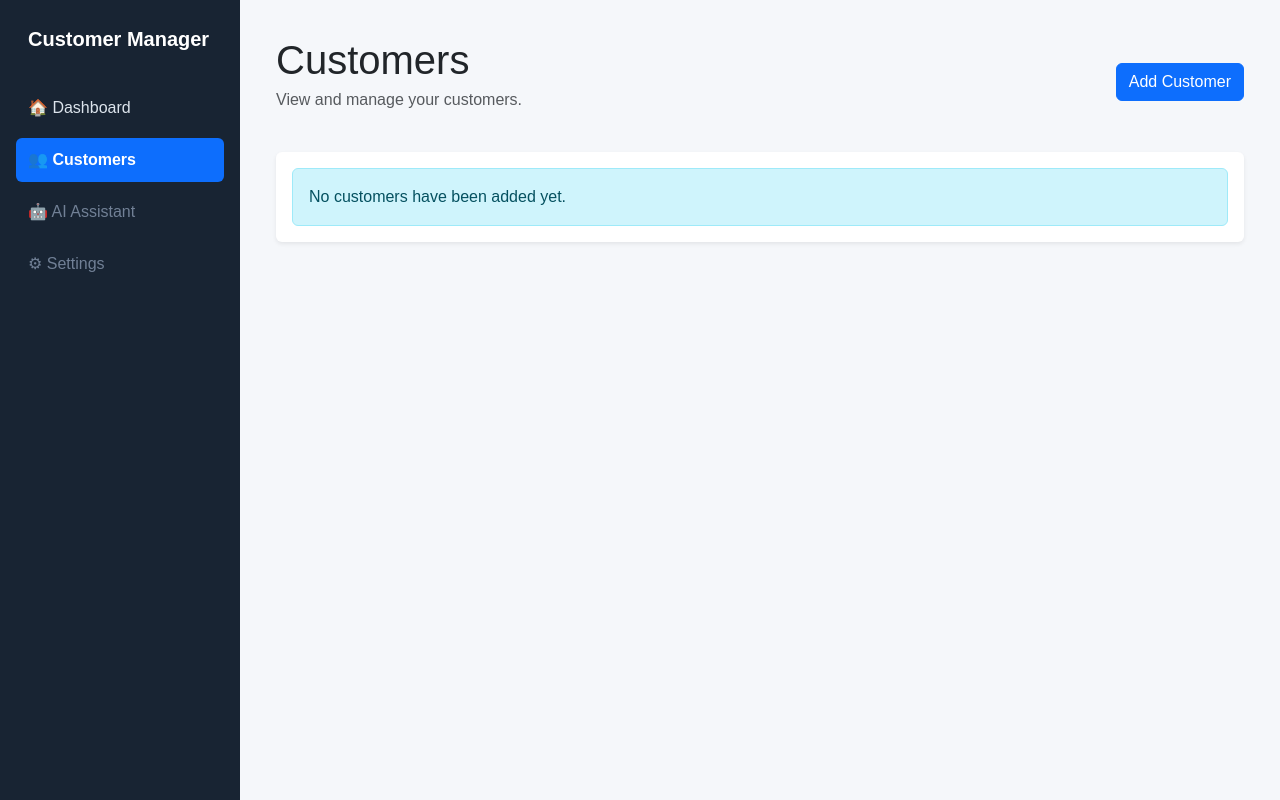
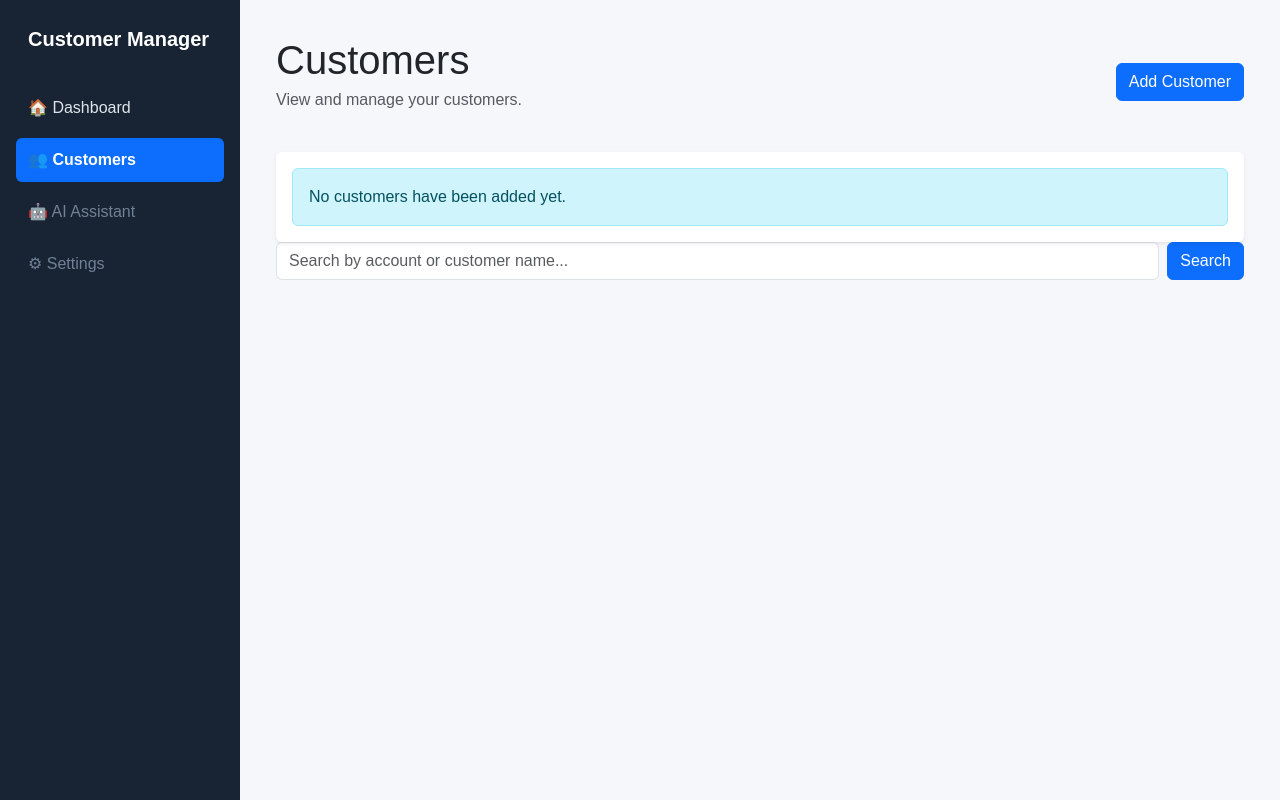
Before and after one commit to paulburdon-ops/CustomerManagementSystem, a Flask app: page /customers in a window 1280 px wide. Run offline with Flask 3, Linux system fonts and the light colour scheme; data that the repository does not hold is empty.

Commit message:
Sprint 2: Added customer management improvements and flash messages

```diff
--- a/app.py
+++ b/app.py
@@ -1,9 +1,9 @@
-from flask import Flask, abort, redirect, render_template, request, url_for
+from flask import Flask, abort, flash, redirect, render_template, request, url_for
 
 import customer_storage
 
 app = Flask(__name__)
-
+app.secret_key = "customerai-development-key"
 
 @app.route("/")
 def dashboard():
@@ -18,11 +18,18 @@ def dashboard():
 
 @app.route("/customers")
 def list_customers():
-    customers = customer_storage.get_all_customers()
+
+    search = request.args.get("search", "").strip()
+
+    if search:
+        customers = customer_storage.search_customers(search)
+    else:
+        customers = customer_storage.get_all_customers()
 
     return render_template(
         "customers.html",
         customers=customers,
+        search=search,
         current_page="customers",
     )
 
@@ -34,10 +41,19 @@ def add_customer():
         name = request.form["name"]
         account = request.form["account"]
 
-        customer_storage.add_customer(
+        if customer_storage.add_customer(
             name=name,
             account=account,
+        ):
+            flash(
+                "Customer added successfully.",
+        "success"
         )
+        else:
+            flash(
+                "Failed to add customer. Account may already exist.",
+                "warning",
+            )
 
         return redirect(url_for("list_customers"))
 
@@ -58,5 +74,55 @@ def view_customer(customer_id):
         current_page="customers",
     )
 
+@app.route("/customers/<int:customer_id>/edit", methods=["GET", "POST"])
+def edit_customer(customer_id):
+    customer = customer_storage.get_customer(customer_id)
+
+    if customer is None:
+        abort(404)
+
+    if request.method == "POST":
+        name = request.form["name"]
+
+        if customer_storage.update_customer(
+            account=customer.account,
+            name=name,
+        ):
+            flash("Customer updated successfully.", "success")
+        else:
+            flash("Failed to update customer.", "warning")
+
+        return redirect(url_for("list_customers"))
+
+    return render_template(
+        "customer_form.html",
+        customer=customer,
+        mode="edit",
+        current_page="customers",
+    )
+
+@app.route("/customers/<int:customer_id>/delete", methods=["GET", "POST"])
+def delete_customer(customer_id):
+
+    customer = customer_storage.get_customer(customer_id)
+
+    if customer is None:
+        abort(404)
+
+    if request.method == "POST":
+
+        if customer_storage.delete_customer(customer.account):
+            flash("Customer deleted successfully.", "success")
+        else:
+            flash("Failed to delete customer.", "warning")
+
+        return redirect(url_for("list_customers"))
+
+    return render_template(
+    "customer_delete.html",
+    customer=customer,
+    current_page="customers",
+)
+
 if __name__ == "__main__":
     app.run(debug=True)
--- a/customer_storage.py
+++ b/customer_storage.py
@@ -1,11 +1,19 @@
+import logging
 import sqlite3
-import logging
 from pathlib import Path
 
 from models import Customer
 
 
 DATABASE_FILE = Path(__file__).parent / "customers.db"
+
+
+def _create_customer_from_row(row: tuple) -> Customer:
+    return Customer(
+        id=row[0],
+        name=row[1],
+        account=row[2],
+    )
 
 
 def get_connection() -> sqlite3.Connection:
@@ -29,18 +37,38 @@ def add_customer(name: str, account: str) -> bool:
     try:
         with get_connection() as connection:
             connection.execute(
-              """
-              INSERT INTO customers (name, account)
-              VALUES (?, ?)
-              """,
-              (name, account),
+                """
+                INSERT INTO customers (
+                    name,
+                    account
+                )
+                VALUES (?, ?)
+                """,
+                (name, account),
+            )
+
+        logging.info(
+            "Customer added: %s (%s)",
+            name,
+            account,
         )
-        logging.info(f"Customer added: {name} ({account})")
         return True
 
     except sqlite3.IntegrityError:
-        logging.warning(f"Duplicate account attempted: {account}")
+        logging.warning(
+            "Duplicate account attempted: %s",
+            account,
+        )
         return False
+
+    except sqlite3.Error as error:
+        logging.error(
+            "Database error while adding %s: %s",
+            account,
+            error,
+        )
+        return False
+
 
 def get_all_customers() -> list[Customer]:
     with get_connection() as connection:
@@ -56,17 +84,11 @@ def get_all_customers() -> list[Customer]:
         )
 
         rows = cursor.fetchall()
-        customers = []
 
-        for row in rows:
-            customer = Customer(
-                id=row[0],
-                name=row[1],
-                account=row[2],
-            )
-            customers.append(customer)
-
-        return customers
+        return [
+            _create_customer_from_row(row)
+            for row in rows
+        ]
 
 
 def find_customer(account: str) -> Customer | None:
@@ -88,37 +110,57 @@ def find_customer(account: str) -> Customer | None:
         if row is None:
             return None
 
-        return Customer(
-            id=row[0],
-            name=row[1],
-            account=row[2],
+        return _create_customer_from_row(row)
+
+
+def get_customer(customer_id: int) -> Customer | None:
+    with get_connection() as connection:
+        cursor = connection.execute(
+            """
+            SELECT
+                id,
+                name,
+                account
+            FROM customers
+            WHERE id = ?
+            """,
+            (customer_id,),
         )
 
+        row = cursor.fetchone()
+
+        if row is None:
+            return None
+
+        return _create_customer_from_row(row)
 
 
-def delete_customer(account: str) -> bool:
-    try:
-        with get_connection() as connection:
-            cursor = connection.execute(
-                """
-                DELETE FROM customers
-                WHERE account = ?
-                """,
-                (account,),
-            )
+def search_customers(search: str) -> list[Customer]:
+    with get_connection() as connection:
+        cursor = connection.execute(
+            """
+            SELECT
+                id,
+                name,
+                account
+            FROM customers
+            WHERE
+                account LIKE ?
+                OR name LIKE ?
+            ORDER BY name
+            """,
+            (
+                f"%{search}%",
+                f"%{search}%",
+            ),
+        )
 
-            if cursor.rowcount == 0:
-                logging.warning(
-                    f"Attempted to delete non-existent account: {account}"
-                )
-                return False
+        rows = cursor.fetchall()
 
-            logging.info(f"Customer deleted: {account}")
-            return True
-
-    except sqlite3.Error as error:
-        logging.error(f"Database error while deleting {account}: {error}")
-        return False
+        return [
+            _create_customer_from_row(row)
+            for row in rows
+        ]
 
 
 def update_customer(account: str, name: str) -> bool:
@@ -135,30 +177,55 @@ def update_customer(account: str, name: str) -> bool:
 
             if cursor.rowcount == 0:
                 logging.warning(
-                    f"Attempted to update non-existent account: {account}"
+                    "Attempted to update non-existent account: %s",
+                    account,
                 )
                 return False
 
-            logging.info(f"Customer updated: {account} -> {name}")
-            return True
+        logging.info(
+            "Customer updated: %s -> %s",
+            account,
+            name,
+        )
+        return True
 
     except sqlite3.Error as error:
-        logging.error(f"Database error while updating {account}: {error}")
+        logging.error(
+            "Database error while updating %s: %s",
+            account,
+            error,
+        )
         return False
 
 
-def get_customer(customer_id):
-    with get_connection() as connection:
-        cursor = connection.execute(
-            """
-            SELECT
-                id,
-                name,
-                account
-            FROM customers
-            WHERE id = ?
-            """,
-            (customer_id,),
+def delete_customer(account: str) -> bool:
+    try:
+        with get_connection() as connection:
+            cursor = connection.execute(
+                """
+                DELETE FROM customers
+                WHERE account = ?
+                """,
+                (account,),
+            )
+
+            if cursor.rowcount == 0:
+                logging.warning(
+                    "Attempted to delete non-existent account: %s",
+                    account,
+                )
+                return False
+
+        logging.info(
+            "Customer deleted: %s",
+            account,
         )
+        return True
 
-        return cursor.fetchone()
+    except sqlite3.Error as error:
+        logging.error(
+            "Database error while deleting %s: %s",
+            account,
+            error,
+        )
+        return False
--- a/models.py
+++ b/models.py
@@ -1,8 +1,7 @@
 from dataclasses import dataclass
-
 
 @dataclass
 class Customer:
     id: int
+    account: str
     name: str
-    account: str
--- a/templates/base.html
+++ b/templates/base.html
@@ -53,10 +53,35 @@
         </aside>
 
         <main class="main-content">
+            {% with messages = get_flashed_messages(with_categories=true) %}
+
+    {% if messages %}
+
+        {% for category, message in messages %}
+
+            <div class="alert alert-{{ category }} alert-dismissible fade show mb-4" role="alert">
+
+                {{ message }}
+
+                <button
+                    type="button"
+                    class="btn-close"
+                    data-bs-dismiss="alert"
+                    aria-label="Close"
+                ></button>
+
+            </div>
+
+        {% endfor %}
+
+    {% endif %}
+
+{% endwith %}
             {% block content %}
             {% endblock %}
         </main>
 
     </div>
+    <script src="https://cdn.jsdelivr.net/npm/bootstrap@5.3.7/dist/js/bootstrap.bundle.min.js"></script>
 </body>
 </html>
--- a/templates/customers.html
+++ b/templates/customers.html
@@ -16,7 +16,7 @@ Customers
         </p>
     </div>
 
-    <a href="/customers/add" class="btn btn-primary">
+<a href="{{ url_for('add_customer') }}" class="btn btn-primary">
     Add Customer
 </a>
 
@@ -64,13 +64,19 @@ Customers
     View
 </a>
 
-                            <button class="btn btn-sm btn-outline-secondary" disabled>
+<a
+    href="{{ url_for('edit_customer', customer_id=customer.id) }}"
+    class="btn btn-sm btn-outline-secondary"
+>
     Edit
-                            </button>
+</a>
 
-                            <button class="btn btn-sm btn-outline-danger" disabled>
+<a
+    href="{{ url_for('delete_customer', customer_id=customer.id) }}"
+    class="btn btn-sm btn-outline-danger"
+>
     Delete
-                            </button>
+</a>
 
                         </td>
 
@@ -87,7 +93,13 @@ Customers
 {% else %}
 
 <div class="alert alert-info mb-0">
+
+    {% if search %}
+        No customers matched your search.
+    {% else %}
         No customers have been added yet.
+    {% endif %}
+
 </div>
 
 {% endif %}
@@ -96,4 +108,48 @@ Customers
 
 </div>
 
+<form method="GET" class="row g-2 mb-3">
+
+    <div class="col">
+
+        <input
+            type="text"
+            class="form-control"
+            name="search"
+            placeholder="Search by account or customer name..."
+            value="{{ search }}"
+        >
+
+    </div>
+
+    <div class="col-auto">
+
+        <button
+            type="submit"
+            class="btn btn-primary"
+        >
+            Search
+        </button>
+
+    </div>
+
+    {% if search %}
+
+    <div class="col-auto">
+
+        <a
+            href="{{ url_for('list_customers') }}"
+            class="btn btn-outline-secondary"
+        >
+            Clear
+        </a>
+
+    </div>
+
+    {% endif %}
+
+</form>
+
+
+
 {% endblock %}
```
Also changed, not shown: templates/customer_delete.html (added, +81 -0 lines), templates/customer_detail.html (+6 -6 lines), templates/customer_form.html (+75 -25 lines). Lines whose indentation alone changed are shown as unchanged.
